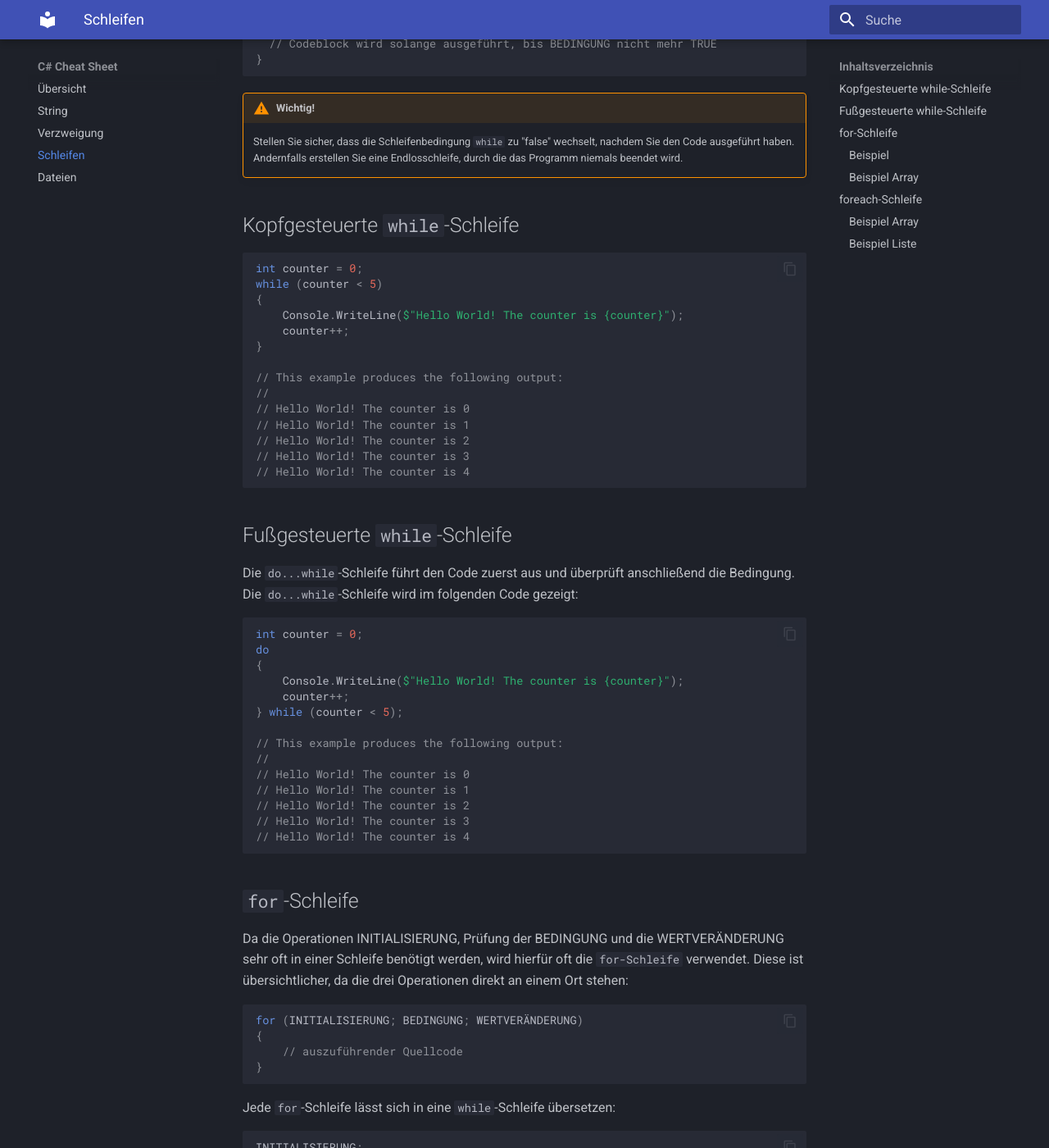
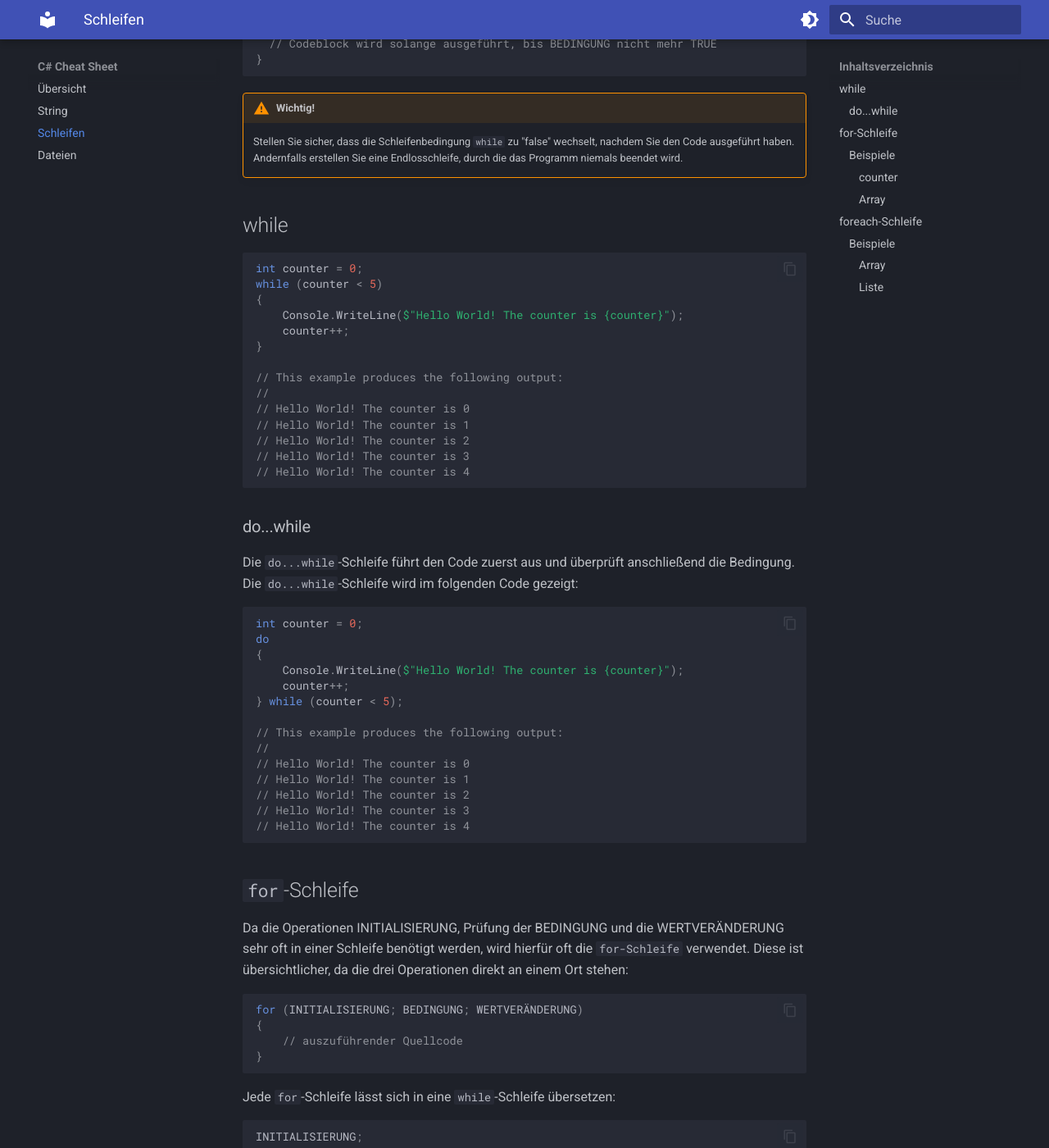
Before and after one commit to swop-bs/cheat-sheet, an MkDocs documentation site: the page built from docs/schleifen.md, in a window 1280 px wide and 1400 px high, scrolled down 277 px. Shown: the whole window at 82% size. Built offline with MkDocs 1.6.1 and Material for MkDocs 9.7.7, drawn with Linux system fonts in a browser that asks for light colours; some of the changed text lies outside the part shown.

````diff
--- a/docs/schleifen.md
+++ b/docs/schleifen.md
@@ -9,7 +9,8 @@ while(BEDINGUNG == true)
 !!! warning "Wichtig!"
 	Stellen Sie sicher, dass die Schleifenbedingung `while` zu "false" wechselt, nachdem Sie den Code ausgeführt haben. Andernfalls erstellen Sie eine Endlosschleife, durch die das Programm niemals beendet wird.
 
-## Kopfgesteuerte `while`-Schleife
+## while
+
 ``` cs
 int counter = 0;
 while (counter < 5)
@@ -27,7 +28,7 @@ while (counter < 5)
 // Hello World! The counter is 4
 ```
 
-## Fußgesteuerte `while`-Schleife
+### do...while
 Die `do...while`-Schleife führt den Code zuerst aus und überprüft anschließend die Bedingung. Die `do...while`-Schleife wird im folgenden Code gezeigt:
 ``` cs
 int counter = 0;
@@ -67,7 +68,9 @@ while(BEDINGUNG)
 ```
 
 
-### Beispiel
+### Beispiele
+
+#### counter
 
 ``` cs
 for (int counter = 0; counter < 5; counter++)
@@ -84,7 +87,7 @@ for (int counter = 0; counter < 5; counter++)
 // Hello World! The counter is 4
 ```
 
-### Beispiel Array
+#### Array
 ``` cs
 string[] cars = {"Volvo", "BMW", "Ford", "Mazda"};
 
@@ -120,7 +123,10 @@ foreach(type variableName in arrayName)
 
 In der `foreach`-Schleife wird `variableName` in jedem Durchgang mit dem nächsten Array- bzw. Listenelement belegt.
 
-### Beispiel Array
+### Beispiele
+
+#### Array
+
 ``` cs
 string[] cars = {"Volvo", "BMW", "Ford", "Mazda"};
 
@@ -139,7 +145,7 @@ foreach (string car in cars)
 Diese Schleife ist equivalent zum [Array-Beispiel der for-Schleife](#beispiel-array).
 
 
-### Beispiel Liste
+#### Liste
 ``` cs
 List<string> cars = new List<string>;
 cars.Add("Volvo");
--- a/mkdocs.yml
+++ b/mkdocs.yml
@@ -3,19 +3,29 @@ site_name: C# Cheat Sheet
 nav:
     - Übersicht: index.md
     - String: string.md
-    - Verzweigung: verzweigung.md
+    #- Verzweigung: verzweigung.md
     - Schleifen: schleifen.md
     - Dateien: dateien.md
 
 theme:
     name: material
     palette:
+        # Palette toggle for dark mode
         - scheme: slate
+          toggle:
+            icon: material/brightness-4
+            name: Switch to light mode
+        # Palette toggle for light mode
+        - scheme: default
+          toggle:
+            icon: material/brightness-7
+            name: Switch to dark mode
     language: de
     features:
       - content.code.copy
       - search.suggest
       - search.share
+      - content.code.annotate
 
 markdown_extensions:
   - admonition
@@ -38,6 +48,10 @@ markdown_extensions:
       custom_checkbox: true
   - toc:
       permalink: "#"
+  # Annotations
+  - attr_list
+  - md_in_html
+  - pymdownx.superfences
 
 plugins:
   - offline
````
Also changed, not shown: docs/dateien.md (added, +135 -0 lines).
